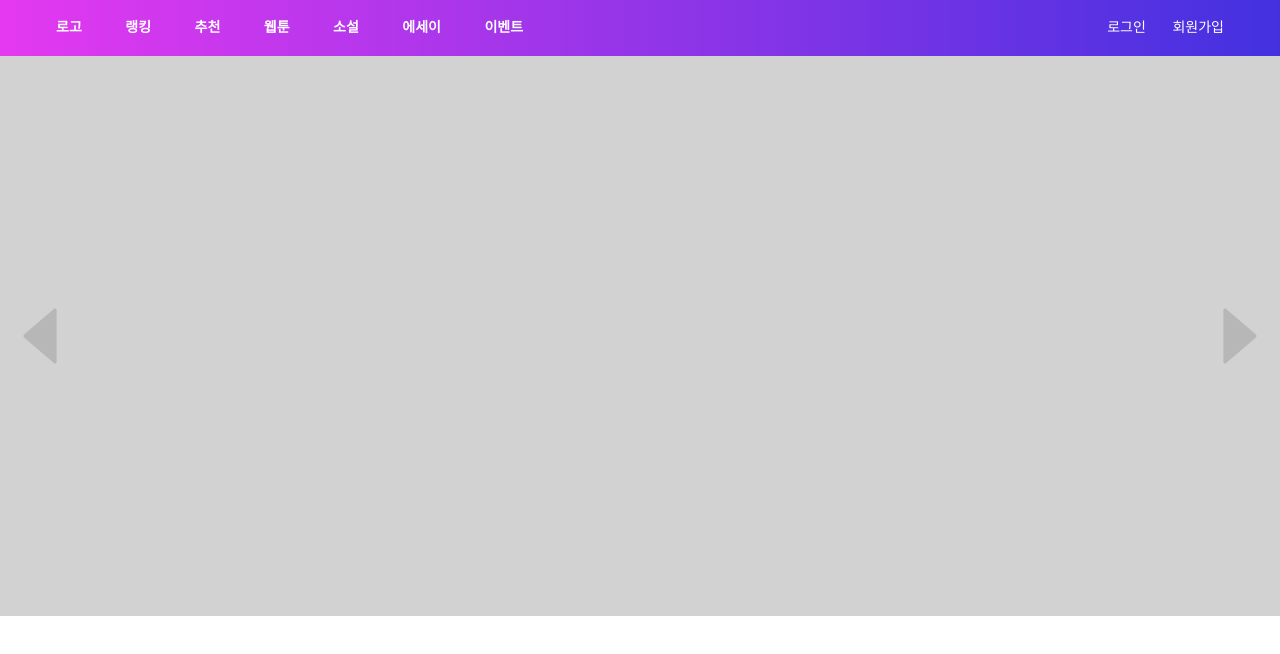
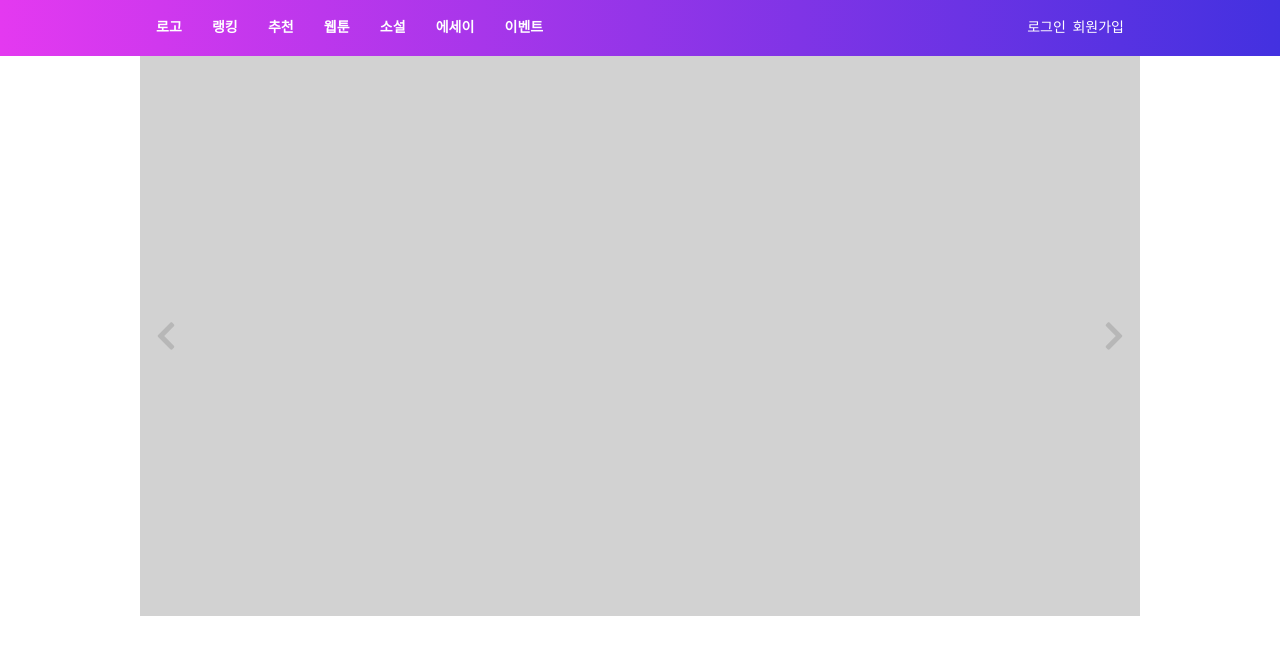
Before and after one commit to 2021bong/vict, a React (Vite) app: page / in a window 1280 px wide. Shown: the top 654 px of the page. Built offline with nearby package versions, Linux system fonts and the light colour scheme.

Commit message:
💄Modify : 전체적인 스타일 수정 - 최대 넓이 1000px로 수정 - 슬라이더 화살표 모양&크기 변경

```diff
--- a/src/components/Nav.tsx
+++ b/src/components/Nav.tsx
@@ -39,7 +39,7 @@ const StyledNav = styled.div`
   .container {
     display: flex;
     justify-content: space-between;
-    width: 1200px;
+    width: 1000px;
     height: 100%;
     margin: 0 auto;
     padding: 0 16px;
--- a/src/pages/main/Main.tsx
+++ b/src/pages/main/Main.tsx
@@ -1,5 +1,5 @@
 import Nav from '../../components/Nav';
-import { AiFillCaretLeft, AiFillCaretRight } from 'react-icons/ai';
+import { FaChevronLeft, FaChevronRight } from 'react-icons/fa';
 import styled from 'styled-components';
 
 const Main = () => {
@@ -7,8 +7,8 @@ const Main = () => {
     <Container>
       <Nav />
       <div className='sliderContainer'>
-        <AiFillCaretLeft size='5em' color='#B7B7B7' />
-        <AiFillCaretRight size='5em' color='#B7B7B7' />
+        <FaChevronLeft size='2em' color='#B7B7B7' className='chevron' />
+        <FaChevronRight size='2em' color='#B7B7B7' className='chevron' />
       </div>
     </Container>
   );
@@ -19,10 +19,22 @@ export default Main;
 const Container = styled.div`
   .sliderContainer {
     width: 100%;
+    max-width: 1000px;
+    height: 35rem;
     display: flex;
-    height: 35rem;
     justify-content: space-between;
     align-items: center;
+    margin: 0 auto;
     background-color: #d2d2d2;
+
+    .chevron {
+      &:first-of-type {
+        margin-left: 10px;
+      }
+
+      &:last-of-type {
+        margin-right: 10px;
+      }
+    }
   }
 `;
```
